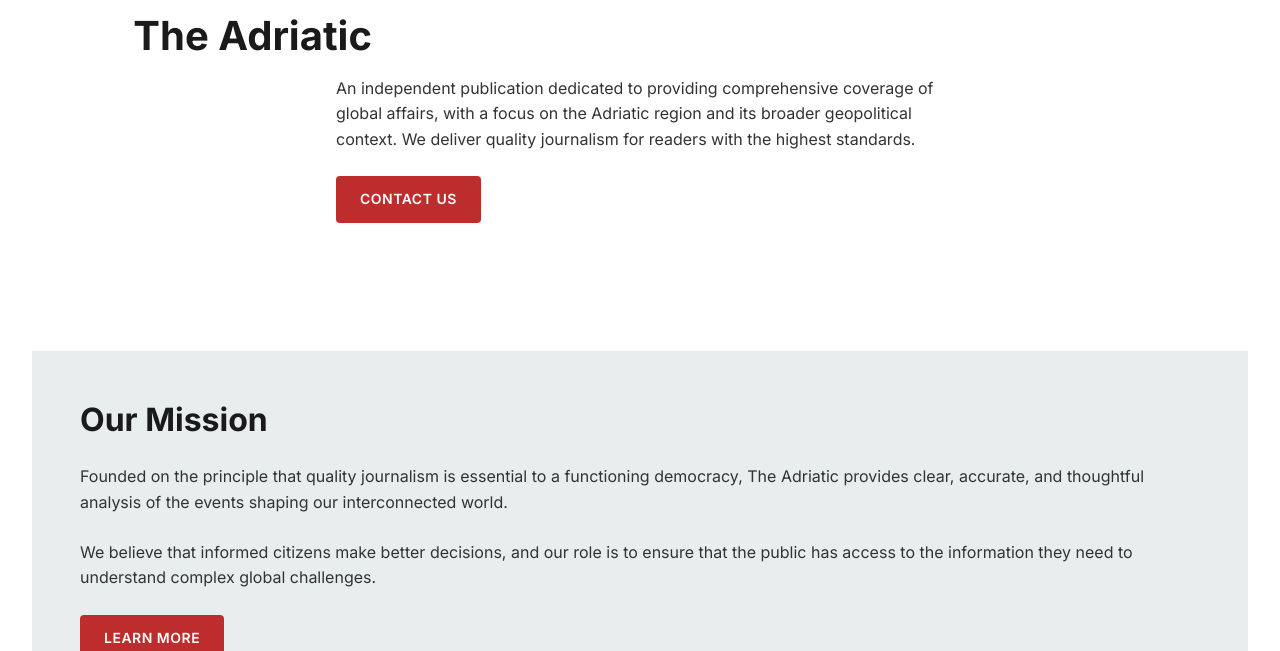
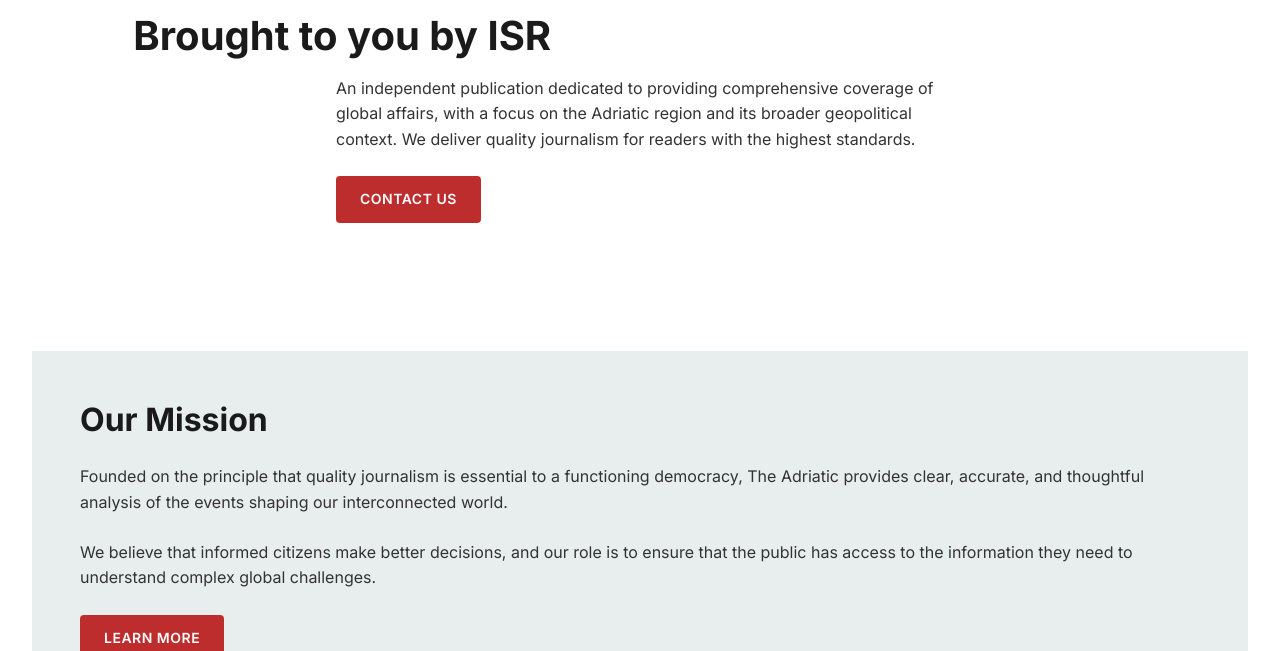
Before and after one commit to tfhoerest/azt, a Jekyll site: the page built from about.html, in a window 1280 px wide and 900 px high, scrolled down 330 px, cut to the strip 249-900 px from the top of the window. Built offline with Jekyll 4.4.1, drawn with Linux system fonts in a browser that asks for light colours.

Commit message:
Update about.html

```diff
--- a/about.html
+++ b/about.html
@@ -32,7 +32,7 @@
 <section class="fazFCE fazFCE__text fazFCE--noSpaceTop">
     <div class="grid-container">
         <div class="col-c10 col-push-1">
-            <h1 class="h2">The Adriatic</h1>
+            <h1 class="h2">Brought to you by ISR</h1>
         </div>
 
         <div class="col-c6 col-push-3">
```
